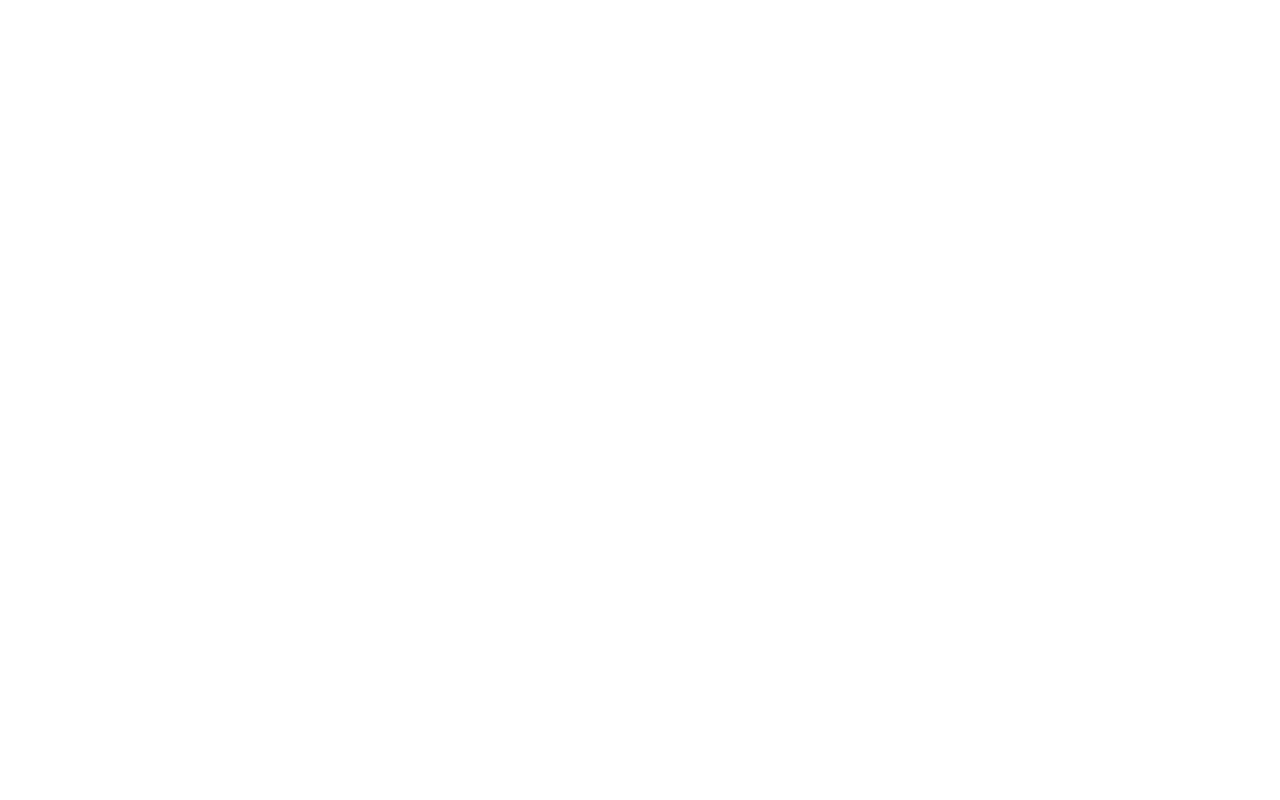
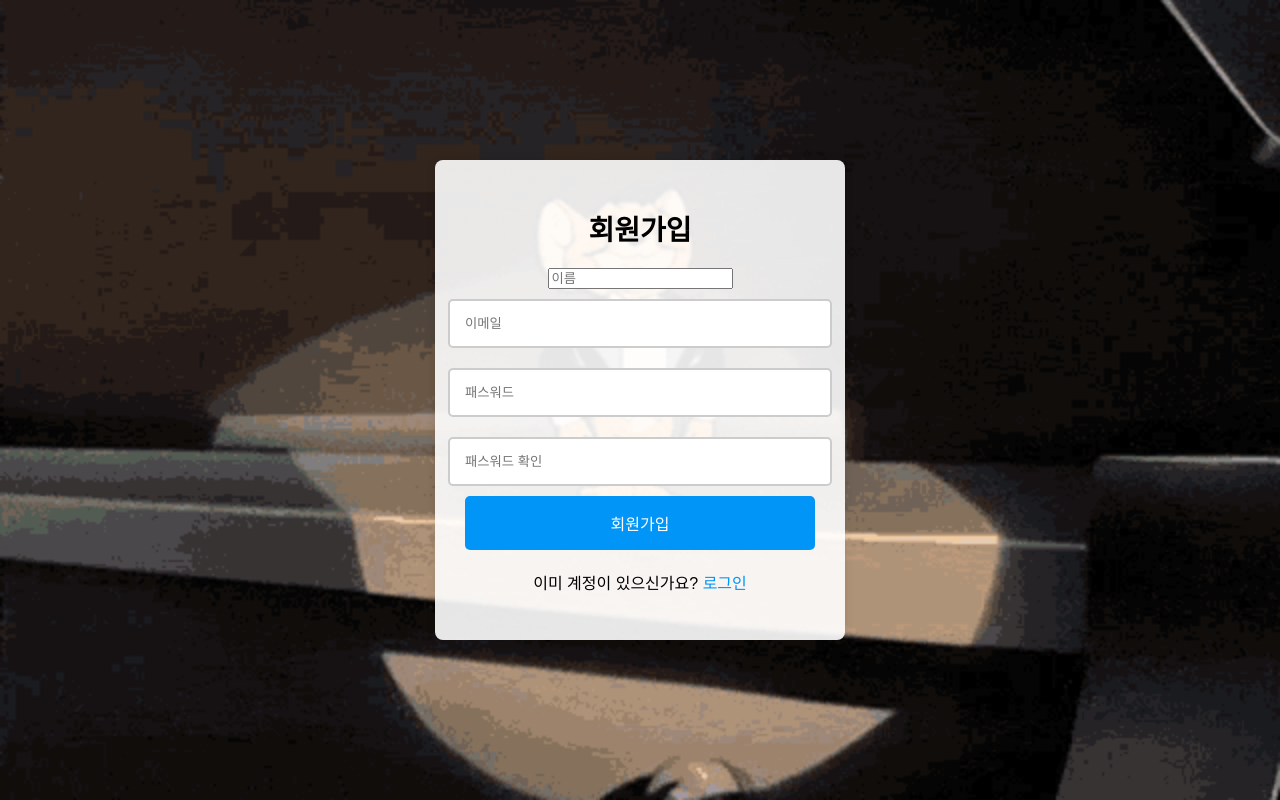
Before and after one commit to 06man/practice, a plain HTML site: page test_1002/web/5_join.html in a window 1280 px wide. Drawn offline with Linux system fonts and the light colour scheme.

Commit message:
모르겟어

```diff
--- a/test_1002/web/4_login.html
+++ b/test_1002/web/4_login.html
@@ -0,0 +1,20 @@
+<!DOCTYPE html>
+<html lang="ko">
+<head>
+    <meta charset="UTF-8">
+    <meta name="viewport" content="width=device-width, initial-scale=1.0">
+    <link rel="stylesheet" href="styles.css">
+    <title>로그인</title>
+</head>
+<body>
+    <div class="container login-page">
+        <h1>로그인</h1>
+        <form>
+            <input type="email" placeholder="이메일" required>
+            <input type="password" placeholder="패스워드" required>
+            <button type="submit">로그인</button>
+        </form>
+        <p class="alternative">계정이 없으신가요? <a href="5_join.html">회원가입</a></p>
+    </div>
+</body>
+</html>
--- a/test_1002/web/5_join.html
+++ b/test_1002/web/5_join.html
@@ -0,0 +1,31 @@
+<!DOCTYPE html>
+<html lang="ko">
+<head>
+    <meta charset="UTF-8">
+    <meta name="viewport" content="width=device-width, initial-scale=1.0">
+    <link rel="stylesheet" href="styles.css">
+    <title>회원가입</title>
+    <script>
+        function handleSubmit(event) {
+            event.preventDefault(); // 기본 제출 동작 방지
+            // 회원가입 로직 추가 (예: 서버에 데이터 전송)
+
+            // 회원가입 후 로그인 페이지로 리디렉션
+            window.location.href = '4_login.html';
+        }
+    </script>
+</head>
+<body>
+    <div class="container signup-page">
+        <h1>회원가입</h1>
+        <form onsubmit="handleSubmit(event)">
+            <input type="text" placeholder="이름" required>
+            <input type="email" placeholder="이메일" required>
+            <input type="password" placeholder="패스워드" required>
+            <input type="password" placeholder="패스워드 확인" required>
+            <button type="submit">회원가입</button>
+        </form>
+        <p class="alternative">이미 계정이 있으신가요? <a href="login.html">로그인</a></p>
+    </div>
+</body>
+</html>
--- /dev/null
+++ b/test_1002/web/styles.css
@@ -0,0 +1,79 @@
+body {
+    font-family: Arial, sans-serif;
+    background: url('zeri.gif') no-repeat center center fixed; /* 배경으로 zeri.gif 이미지 설정 */
+    background-size: cover; /* 배경 이미지가 화면 크기에 맞게 조정 */
+    display: flex;
+    justify-content: center;
+    align-items: center;
+    height: 100vh; /* 화면 전체 높이 사용 */
+    margin: 0;
+}
+
+.container {
+    width: 350px;
+    background-color: rgba(255, 255, 255, 0.9); /* 반투명 흰색 배경 */
+    border-radius: 8px;
+    box-shadow: 0 0 10px rgba(0, 0, 0, 0.1);
+    padding: 30px;
+    text-align: center;
+}
+
+h1 {
+    font-size: 28px;
+    margin-bottom: 20px;
+}
+
+form {
+    display: flex;
+    flex-direction: column; /* 세로 방향으로 배치 */
+    align-items: center; /* 중앙 정렬 */
+}
+
+input[type="email"],
+input[type="password"] {
+    width: 100%;
+    padding: 15px;
+    margin: 10px 0;
+    border: 2px solid #ccc;
+    border-radius: 5px;
+    transition: border-color 0.3s, box-shadow 0.3s;
+}
+
+input[type="email"]:focus,
+input[type="password"]:focus {
+    border-color: #0095f6;
+    box-shadow: 0 0 5px rgba(0, 149, 246, 0.5);
+}
+
+button {
+    width: 100%;
+    padding: 15px;
+    background-color: #0095f6;
+    color: white;
+    border: none;
+    border-radius: 5px;
+    cursor: pointer;
+    font-size: 16px;
+    transition: background-color 0.3s;
+}
+
+button:hover {
+    background-color: #007bbf;
+}
+
+p {
+    margin-top: 15px;
+}
+
+.alternative {
+    margin-top: 20px;
+}
+
+a {
+    color: #0095f6;
+    text-decoration: none;
+}
+
+a:hover {
+    text-decoration: underline;
+}
```
Also changed, not shown: test_1002/web/1.html (+1 -0 lines), test_1002/web/2.html (+1 -0 lines), test_1002/web/3.html (+1 -0 lines), test_1002/web/6_main.html (+29 -0 lines), test_1002/web/7_detail.html (+36 -0 lines), test_1002/web/index.html (+1 -0 lines), test_1002/web/zeri.gif (added).
